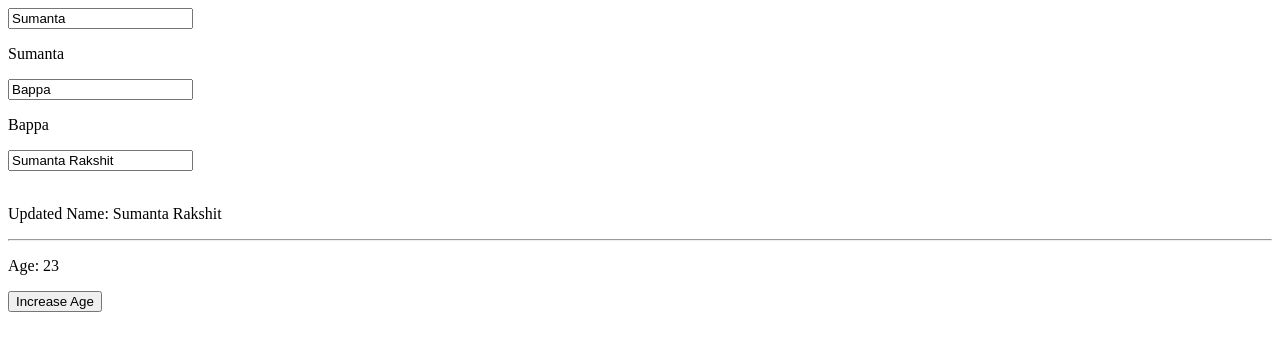
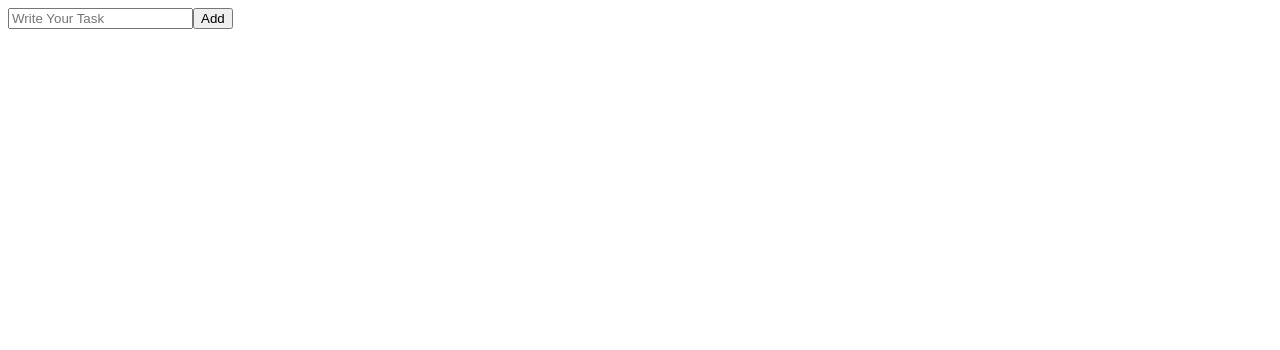
Before and after one commit to sumantahitk/Angular21, an Angular app: page / in a window 1280 px wide. Shown: the top 350 px of the page. Built offline with nearby package versions, Linux system fonts and the light colour scheme.

Commit message:
basic todo app

```diff
--- a/src/app/app.css
+++ b/src/app/app.css
@@ -3,3 +3,10 @@
     background: gold;
     border-radius: 10px;
 }
+
+.row{
+    align-items: baseline;
+    background-color: aqua;
+    justify-content: center;
+
+}
--- a/src/app/app.html
+++ b/src/app/app.html
@@ -1,19 +1,16 @@
+<form (submit)="setTask(taskInput.value); taskInput.value=''; $event.preventDefault()">
 
-<input [(ngModel)]="username" placeholder="Enter Your Name"/>
+  <input #taskInput placeholder="Write Your Task">
 
-<p>{{username}}</p>
+  <button type="submit">Add</button>
 
+</form>
 
-<input [value]="name()" (input)="name.set($event.target.value)" placeholder="Enter Your Name">
-
-<p>{{name()}}</p>
-
-
-
-<input [value]="user().name" (input)="updateName($event.target.value)" placeholder="Enter Your Name">
-<br><br>
-<p>Updated Name: {{user().name}}</p>
-<hr>
-
-<p>Age: {{user().age}}</p>
-<button (click)="updateAge()">Increase Age</button>
+@if(arr().length > 0) {
+  @for(item of arr(); track $index; let i=$index) {
+   <div class="row">
+     <p>{{i+1}}.         {{ item }}</p>
+     <button (click)="removeItem(i)">Delete</button>
+   </div>
+  }
+}
--- a/src/app/app.ts
+++ b/src/app/app.ts
@@ -14,21 +14,18 @@ interface User{
   styleUrls: ['./app.css']
 })
 export class App {
+  task=signal<string>("");
+  arr=signal<number[]>([]);
 
-  username="Sumanta"
-
-  name=signal("Bappa")
-
-  user=signal<{name:string; age:number}>({
-    name:"Sumanta Rakshit",
-    age:23
-  })
-
-  updateName(value:string){
-    this.user.update(user=>({...user,name:value}));
+  setTask(e:any){
+    this.arr.update(arr=>[...arr,e]);
   }
 
-  updateAge(){
-    this.user.update(user=>({...user,age:user.age+1}))
-  }
+  removeItem(i:number){
+    if(this.arr().length>0){
+       this.arr().splice(i,1);
+    }
+
+ }
+
 }
```
